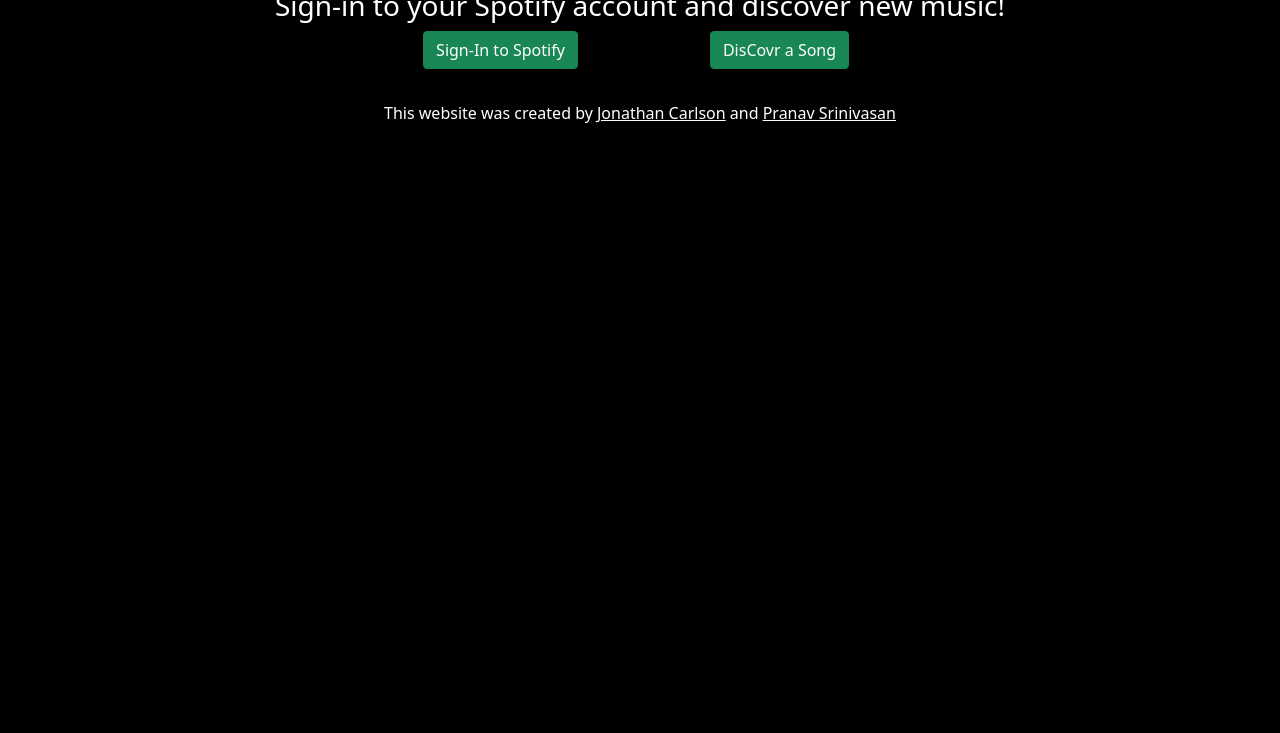
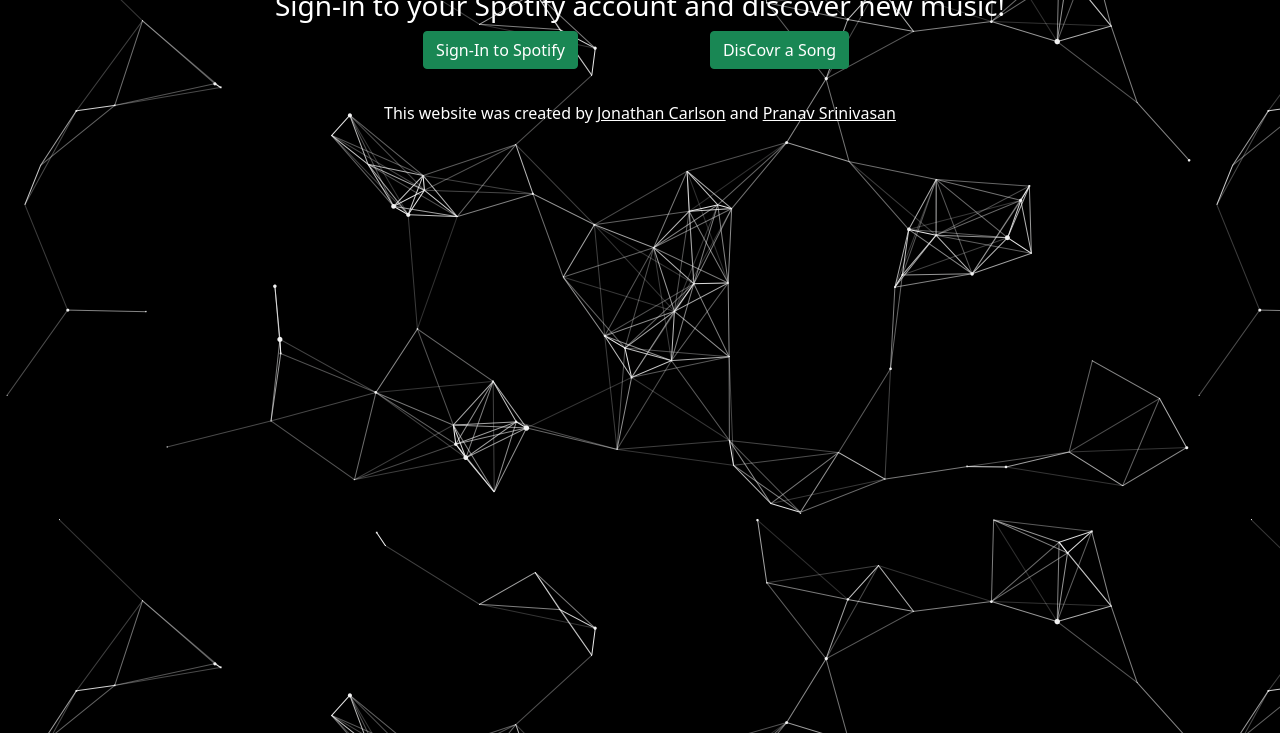
Before and after one commit to jonathanbcarlson/discovr, a website: page public/index.html in a window 1280 px wide. Shown: the part 67-800 px from the top of the page. Drawn offline with nearby package versions, Linux system fonts and the light colour scheme.

```diff
--- a/public/index.html
+++ b/public/index.html
@@ -82,7 +82,7 @@
   </script>
 </head>
 
-<body onload="customOnLoad();" style="background-color:black;text-align:center" background="assets/background.png"
+<body onload="customOnLoad();" style="background-color:black;text-align:center" background="images/background.png"
   font-family: 'Montserrat' , sans-serif;>
   <div class="container">
     <div class="row-sm">
```
Also changed, not shown: public/images/favicon.png.
